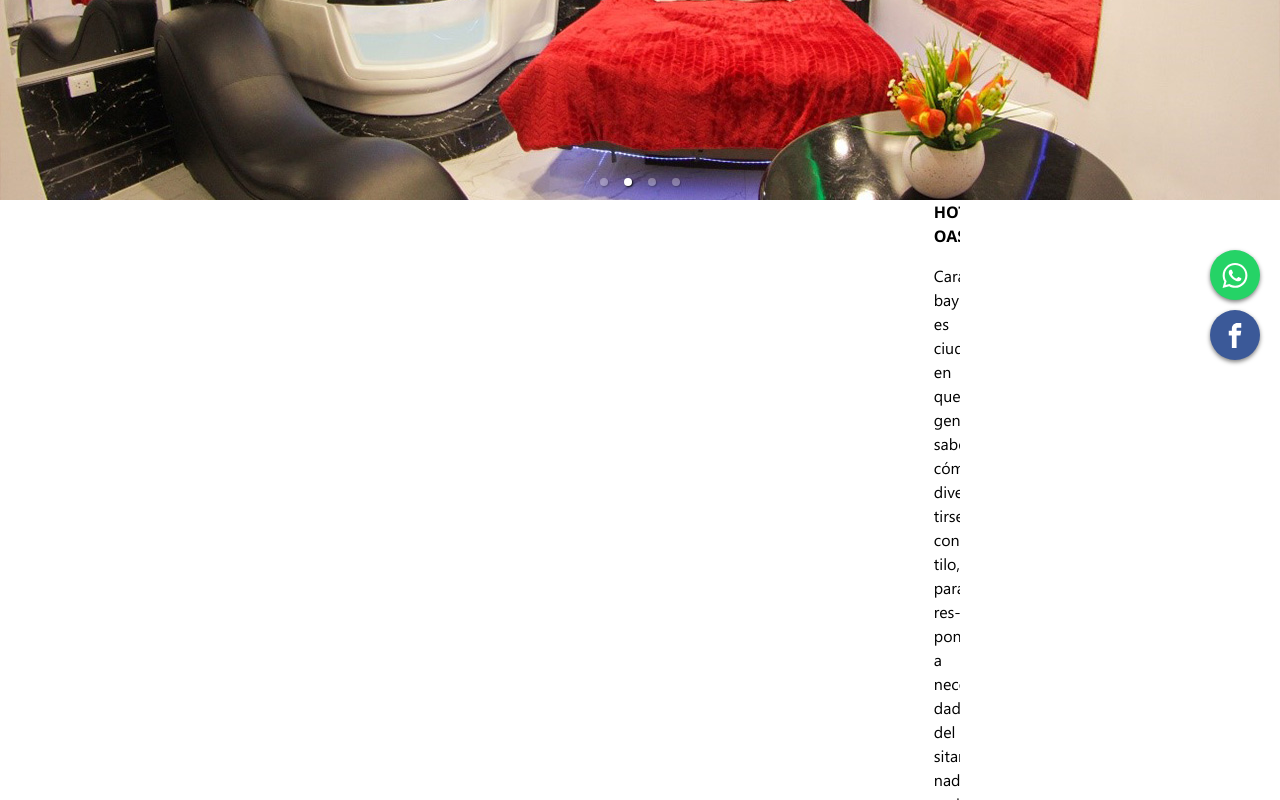
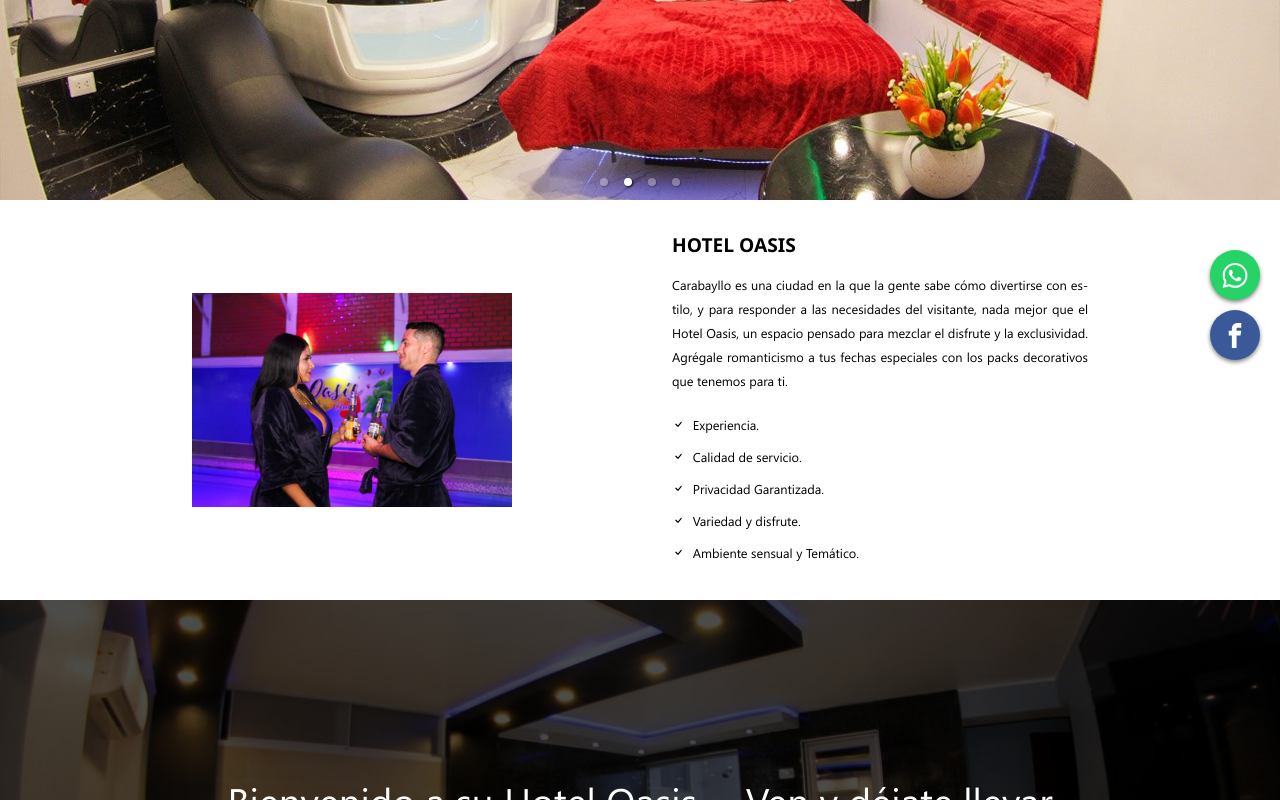
Before and after one commit to DiegoCP27/Hotel-Oasis, a Next.js app: page / in a window 1280 px wide. Shown: the part 420-1220 px from the top of the page. Built offline with nearby package versions, Linux system fonts and the light colour scheme.

Commit message:
refactor: page oasis y lightbox

```diff
--- a/src/components/lightbox/Lightbox.module.scss
+++ b/src/components/lightbox/Lightbox.module.scss
@@ -85,6 +85,10 @@
   grid-gap: 1.5rem;
   margin: 1rem;
 
+  & :hover {
+    cursor: pointer;
+  }
+
   @include mediaQueries.for-desktop-new {
     grid-template-columns: repeat(2, 1fr);
     margin: 0 clamp(10rem,20vw,20rem);
--- a/styles/pages/hotel-oasis/HotelOasis.module.scss
+++ b/styles/pages/hotel-oasis/HotelOasis.module.scss
@@ -2,7 +2,6 @@
 @use 'styles/mixins/mediaQueries';
 
 .Section2 {
-  @include utilities.section(90vh);
   display: flex;
   flex-direction: column;
   justify-content: center;
@@ -15,14 +14,15 @@
     @include utilities.section(50vh);
     flex-direction: row;
     gap: 10rem;
-    margin: 0rem 20rem;
+    margin: 0rem clamp(10rem,15vw,15rem);
   }
 
   &__imagenizq {
     padding: clamp(.5rem,5vw,5rem);
+    width:  25rem;
     @include mediaQueries.for-desktop-new {
       padding: 0rem;
-      width: 30rem;
+      width: clamp(20rem,25vw,25rem);
     }
   }
 
@@ -30,7 +30,12 @@
     display: flex;
     flex-direction: column;
     line-height: 1.5rem;
+    font-size: clamp(.8rem,1vw,1rem);
     gap: 1rem;
+
+    h4 {
+      font-size: clamp(1.2rem,1.4vw,1.4rem);
+    }
 
     .Icon {
       display: flex;
@@ -44,8 +49,7 @@
     }
 
     @include mediaQueries.for-desktop-new {
-      grid-column-start: 4;
-      grid-column-end: 5;
+      width: 50rem
     }
   }
 }
@@ -151,6 +155,10 @@
       @include mediaQueries.for-desktop-new {
         width: 20%;
       }
+
+      &__altura {
+        line-height: clamp(.7rem,1vw,1rem);
+      }
     }
   }
 
```
